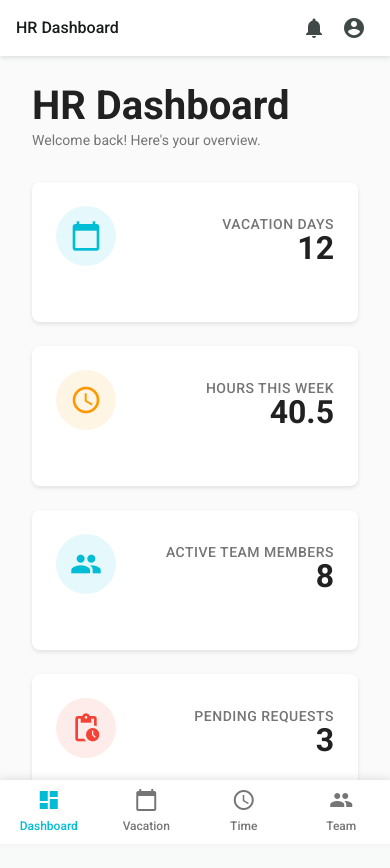
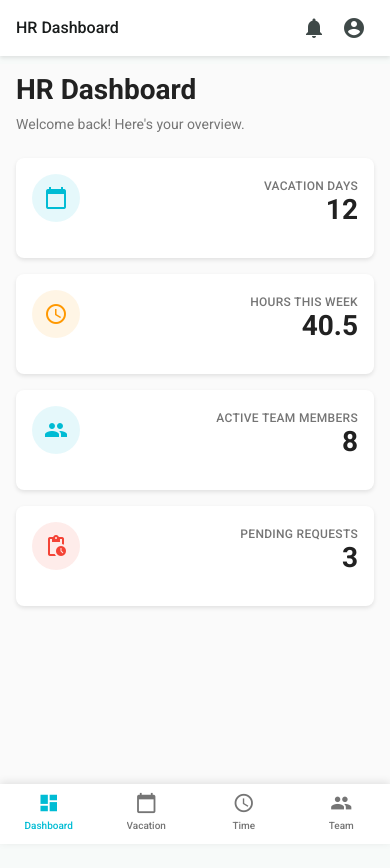
Before and after one commit to BadRix90/hr-dashboard-template, an Angular app in the folder frontend/: page /dashboard in a window 390 px wide. Shown: the top 868 px of the page. Built offline with nearby package versions, Linux system fonts and the light colour scheme.

Commit message:
Fix responsive layout for 320px mobile devices

```diff
--- a/frontend/src/app/app.scss
+++ b/frontend/src/app/app.scss
@@ -4,9 +4,11 @@
 .main-content {
   margin-left: 0;
   margin-top: 64px;
-  margin-bottom: 64px;
-  min-height: calc(100vh - 128px);
+  margin-bottom: 60px;
+  min-height: calc(100vh - 124px);
   background: $background-light;
+  width: 100%;
+  overflow-x: hidden;
 
   @include breakpoint(md) {
     margin-left: 260px;
--- a/frontend/src/app/components/bottom-nav/bottom-nav.scss
+++ b/frontend/src/app/components/bottom-nav/bottom-nav.scss
@@ -6,13 +6,14 @@
   bottom: 0;
   left: 0;
   right: 0;
-  height: 64px;
+  height: 60px;
   background: $background-white;
   box-shadow: 0 -2px 8px rgba(0, 0, 0, 0.1);
   display: flex;
   justify-content: space-around;
   align-items: center;
   z-index: $z-index-dropdown;
+  padding: 0;
 
   @include breakpoint(md) {
     display: none;
@@ -23,21 +24,26 @@
   @include flex-center;
   @include flex-column;
   flex: 1;
-  padding: $spacing-xs;
+  padding: $spacing-xs 4px;
   text-decoration: none;
   color: $text-secondary;
   transition: all 0.2s ease;
+  min-width: 0;
 
   mat-icon {
-    font-size: 24px;
-    width: 24px;
-    height: 24px;
-    margin-bottom: 4px;
+    font-size: 22px;
+    width: 22px;
+    height: 22px;
+    margin-bottom: 2px;
   }
 
   .nav-label {
-    font-size: $font-size-tiny;
+    font-size: 10px;
     font-weight: $font-weight-medium;
+    white-space: nowrap;
+    overflow: hidden;
+    text-overflow: ellipsis;
+    max-width: 100%;
   }
 
   &.active {
--- a/frontend/src/app/components/dashboard/dashboard.scss
+++ b/frontend/src/app/components/dashboard/dashboard.scss
@@ -2,25 +2,34 @@
 @use '../../../../public/styles/mixins' as *;
 
 .dashboard-container {
-  padding: $spacing-xl;
+  padding: $spacing-md;
   max-width: 1400px;
   margin: 0 auto;
+
+  @include breakpoint(md) {
+    padding: $spacing-xl;
+  }
 }
 
 .dashboard-header {
-  margin-bottom: $spacing-xl;
+  margin-bottom: $spacing-lg;
 
   h1 {
     margin-bottom: $spacing-sm;
+    font-size: $font-size-h3;
+
+    @include breakpoint(md) {
+      font-size: $font-size-h1;
+    }
   }
 }
 
 .stats-grid {
   display: grid;
-  grid-template-columns: repeat(auto-fit, minmax(280px, 1fr));
-  gap: $spacing-lg;
+  grid-template-columns: 1fr;
+  gap: $spacing-md;
 
-  @include breakpoint(md) {
+  @include breakpoint(sm) {
     grid-template-columns: repeat(2, 1fr);
   }
 
--- a/frontend/src/app/components/stats-card/stats-card.scss
+++ b/frontend/src/app/components/stats-card/stats-card.scss
@@ -4,9 +4,10 @@
 .stats-card {
   @include card-base;
   @include card-hover;
-  min-height: 140px;
+  min-height: 100px;
   position: relative;
   overflow: hidden;
+  padding: $spacing-md;
 
   mat-card-content {
     @include flex-between;
@@ -16,39 +17,65 @@
 
 .card-icon {
   @include flex-center;
-  width: 60px;
-  height: 60px;
+  width: 48px;
+  height: 48px;
   border-radius: $border-radius-round;
   background: rgba($primary-color, 0.1);
+  flex-shrink: 0;
 
   mat-icon {
-    font-size: 32px;
-    width: 32px;
-    height: 32px;
+    font-size: 24px;
+    width: 24px;
+    height: 24px;
     color: $primary-color;
+  }
+
+  @include breakpoint(md) {
+    width: 60px;
+    height: 60px;
+
+    mat-icon {
+      font-size: 32px;
+      width: 32px;
+      height: 32px;
+    }
   }
 }
 
 .card-info {
   flex: 1;
-  margin-left: $spacing-md;
+  margin-left: $spacing-sm;
   text-align: right;
+  min-width: 0;
+
+  @include breakpoint(md) {
+    margin-left: $spacing-md;
+  }
 }
 
 .card-title {
-  font-size: $font-size-small;
+  font-size: $font-size-tiny;
   font-weight: $font-weight-medium;
   color: $text-secondary;
   margin: 0 0 $spacing-xs 0;
   text-transform: uppercase;
-  letter-spacing: 0.5px;
+  letter-spacing: 0.3px;
+
+  @include breakpoint(md) {
+    font-size: $font-size-small;
+    letter-spacing: 0.5px;
+  }
 }
 
 .card-value {
-  font-size: $font-size-h2;
+  font-size: $font-size-h3;
   font-weight: $font-weight-bold;
   color: $text-primary;
   margin: 0;
+
+  @include breakpoint(md) {
+    font-size: $font-size-h2;
+  }
 }
 
 .card-primary .card-icon {
```
